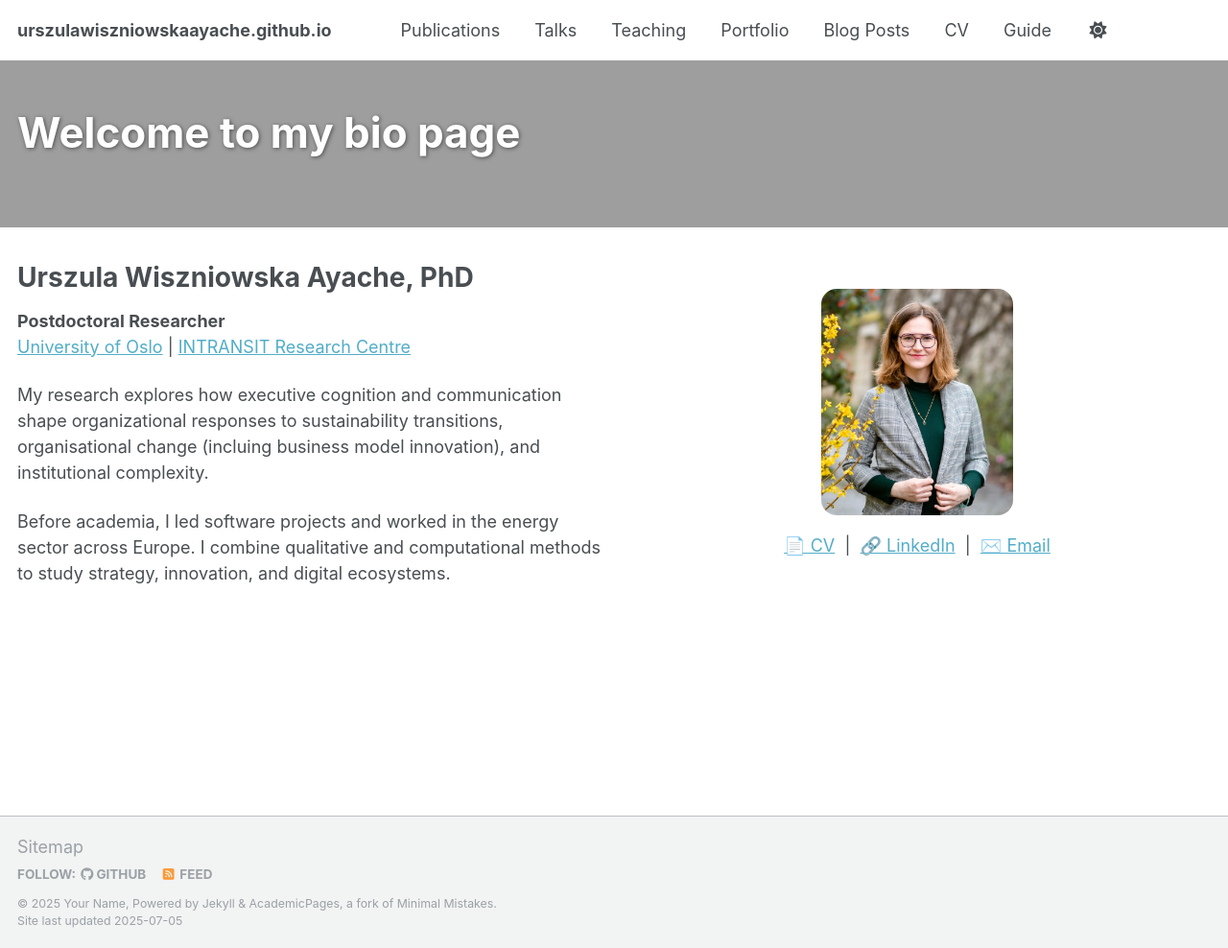
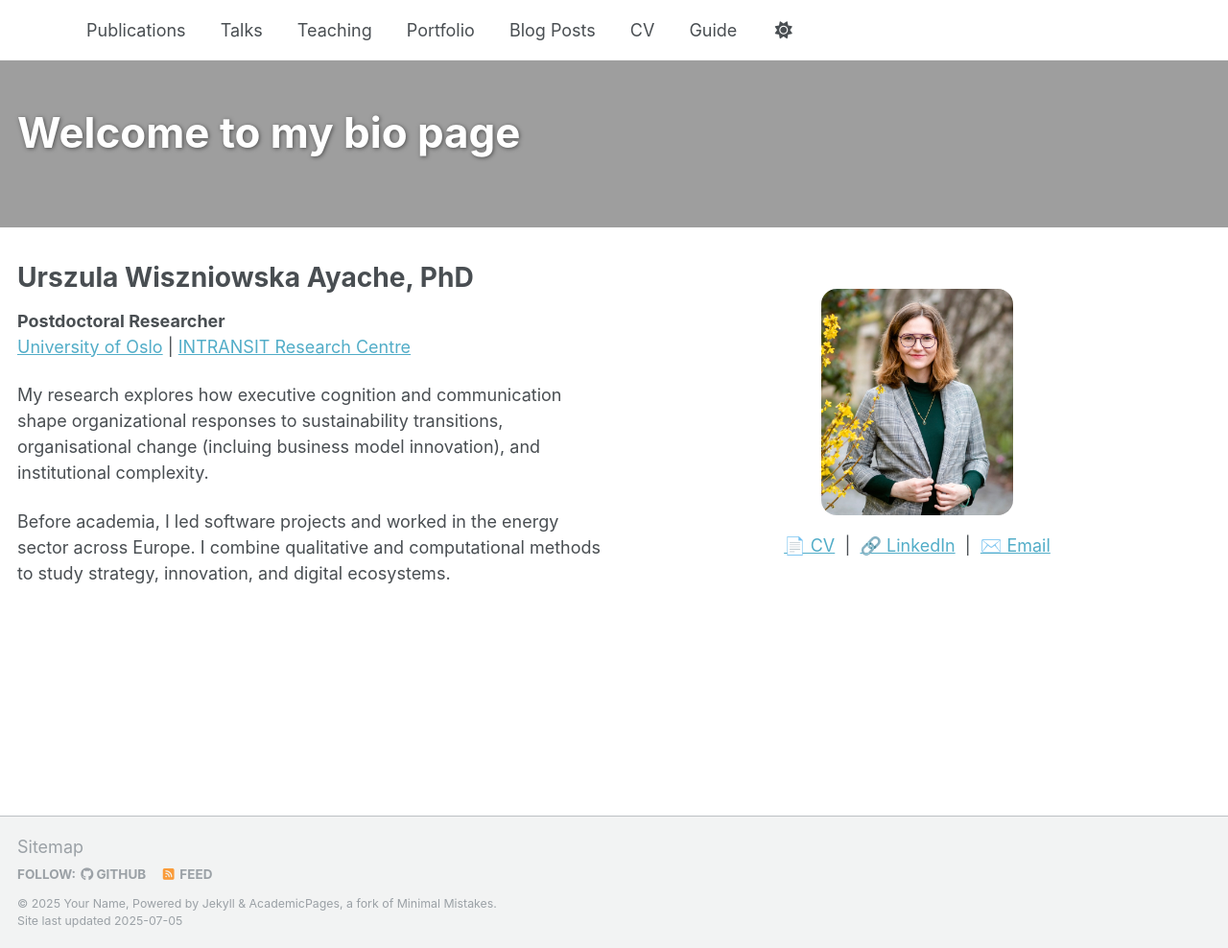
Before and after one commit to urszulawiszniowskaayache/urszulawiszniowskaayache.github.io, a Jekyll site: the page built from index.md, in a window 1280 px wide and 988 px high. Shown: the whole window at 96% size. Built offline with Jekyll 4.4.1, drawn with Linux system fonts in a browser that asks for light colours; a script that is not in the unit is left out; part of the change alters nothing that is shown.

```diff
--- a/_config.yml
+++ b/_config.yml
@@ -9,6 +9,7 @@
 # Basic Site Settings
 locale                   : "en-US"
 site_theme               : "default"
+title                    : ""
 title_separator          : "-"
 name                     : &name "Your Name"
 description              : &description "personal description"
```
